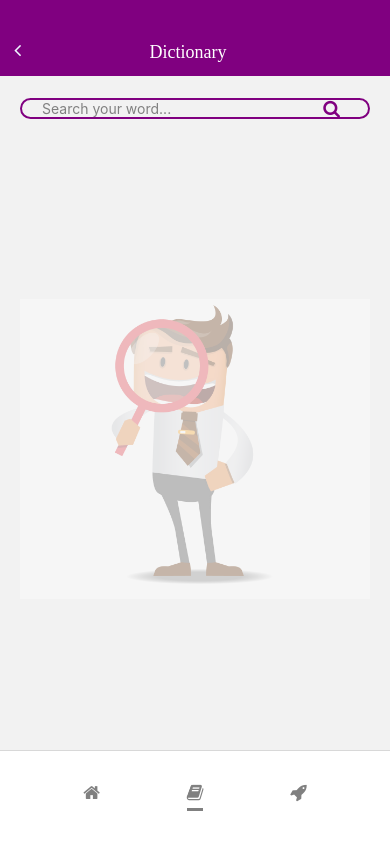
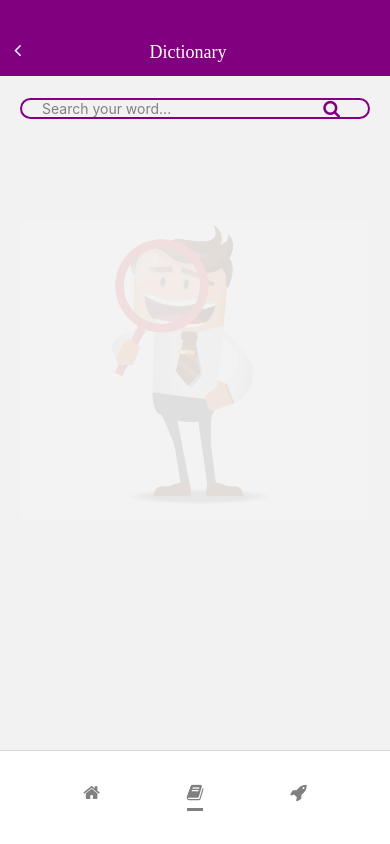
Before and after one commit to Aparnakrishnan-Vonnue/Vinglish-App, a React Native app in the folder Vinglish/: screen /DICTIONARY in a window 390 px wide. Built offline with nearby package versions, Linux system fonts and the light colour scheme.

Commit message:
feat: error handling

```diff
--- a/Vinglish/src/components/BottomNavBar/index.tsx
+++ b/Vinglish/src/components/BottomNavBar/index.tsx
@@ -1,3 +1,4 @@
+
 import React from 'react';
 import {createBottomTabNavigator} from '@react-navigation/bottom-tabs';
 import {COLORS} from '../../themes/colors';
--- a/Vinglish/src/screens/DictionaryScreen/index.tsx
+++ b/Vinglish/src/screens/DictionaryScreen/index.tsx
@@ -6,7 +6,7 @@ import {
   ScrollView,
   TouchableOpacity,
   StatusBar,
-  TextInput,
+  ActivityIndicator,
 } from 'react-native';
 import SoundPlayer from 'react-native-sound-player';
 import axios from 'axios';
@@ -19,13 +19,11 @@ import {DictionaryData} from '../../types/dictionary';
 import Icon from 'react-native-vector-icons/FontAwesome';
 import {FONTSIZES} from '../../themes/font';
 import {COLORS} from '../../themes/colors';
-import LottieView from 'lottie-react-native';
-import AwesomeLoading from 'react-native-awesome-loading';
 
 const Dictionary = () => {
   const [inputQuery, setInputQuery] = useState('');
   const [wordData, setWordData] = useState<DictionaryData>([]);
-  const [error, setIsError] = useState(false);
+  const [isError, setIsError] = useState(false);
   const [errorMessage, setErrorMessage] = useState('');
   const [pronunciation, setPronounciation] = useState('');
   const [isLoading, setIsLoading] = useState(false);
@@ -60,6 +58,7 @@ const Dictionary = () => {
         const audioPronounciation = data.phonetics.filter(
           item => item.audio && item.audio.includes('us.mp3'),
         );
+        audioPronounciation[0] &&
           setPronounciation(audioPronounciation[0].audio);
       });
   });
@@ -85,30 +84,29 @@ const Dictionary = () => {
               onPress={getData}
             />
             {isLoading && (
-              <View>
-                <AwesomeLoading
-                  indicatorId={8}
-                  size={50}
-                  isActive={true}
-                  text="loading"
+              <View style={styles.activityIndicator}>
+                <ActivityIndicator size="large" color={COLORS.primary} />
+              </View>
+            )}
+            {isError && (
+              <View style={styles.imageContainer}>
+                <Text style={styles.errorMessage}>{errorMessage} !</Text>
+                <Image
+                  source={require('../../assets/images/error.jpg')}
+                  alt="error"
+                  style={styles.image}
                 />
               </View>
             )}
-            {wordData.length === 0 || (inputQuery === '' && !isLoading) ? (
+            {(!isError && wordData.length === 0) ||
+            (inputQuery === '' && !isLoading) ? (
               <Image
                 source={require('../../assets/images/preview.jpg')}
                 alt="preview"
                 style={styles.image}
               />
-            ) : wordData.length === 0 ? (
-              <>
-                <LottieView
-                  source={require('../../assets/lotties/loading.json')}
-                  autoPlay
-                  loop
-                />
-              </>
             ) : (
+              !isError && (
                 <>
                   <View>
                     {wordData.map((data, index) => {
@@ -116,6 +114,7 @@ const Dictionary = () => {
                         <View key={index}>
                           <View style={styles.dataContainer}>
                             <Text style={styles.phonetic}>{data.phonetic}</Text>
+                            {pronunciation !== '' && (
                               <TouchableOpacity onPress={handlePlay}>
                                 <Icon
                                   name="volume-up"
@@ -123,6 +122,7 @@ const Dictionary = () => {
                                   color={COLORS.action.tertiary}
                                 />
                               </TouchableOpacity>
+                            )}
                             {data?.meanings.map((meaning, index) => {
                               return (
                                 <View key={index}>
@@ -170,16 +170,8 @@ const Dictionary = () => {
                     })}
                   </View>
                 </>
+              )
             )}
-            {/* {error && (
-              <>
-                <Image
-                  source={require('../../assets/images/noData.jpg')}
-                  alt="no-data"
-                  style={styles.image}
-                />
-              </>
-            )} */}
           </View>
         </ScrollView>
       </ScreenWrapper>
--- a/Vinglish/src/screens/DictionaryScreen/style.ts
+++ b/Vinglish/src/screens/DictionaryScreen/style.ts
@@ -1,16 +1,33 @@
 import {StyleSheet} from 'react-native';
 import {COLORS} from '../../themes/colors';
-import {FONTSIZES, FONTWEIGHTS} from '../../themes/font';
+import {
+  DefaultSecondaryFontFamily,
+  FONTSIZES,
+  FONTWEIGHTS,
+} from '../../themes/font';
 
 export const styles = StyleSheet.create({
   searchContainer: {
     paddingVertical: 12,
   },
+  imageContainer: {
+    flexDirection: 'column-reverse',
+    justifyContent: 'space-between',
+    alignItems: 'center',
+  },
   image: {
     width: '100%',
     height: 300,
-    opacity: 0.3,
-    marginTop: 180,
+    opacity: 0.1,
+    marginTop: 100,
+  },
+  errorMessage: {
+    fontSize: FONTSIZES.heading,
+    color: COLORS.text.error,
+    opacity: 0.2,
+    fontFamily: DefaultSecondaryFontFamily,
+    fontWeight: FONTWEIGHTS.semibold,
+    textAlign: 'center',
   },
   dataContainer: {
     marginTop: 30,
@@ -42,4 +59,10 @@ export const styles = StyleSheet.create({
   synonym: {
     marginLeft: 7,
   },
+  activityIndicator: {
+    display: 'flex',
+    justifyContent: 'center',
+    alignItems: 'center',
+    height: 500,
+  },
 });
```
Also changed, not shown: Vinglish/src/assets/images/error.jpg (added). Lines whose indentation alone changed are shown as unchanged.
